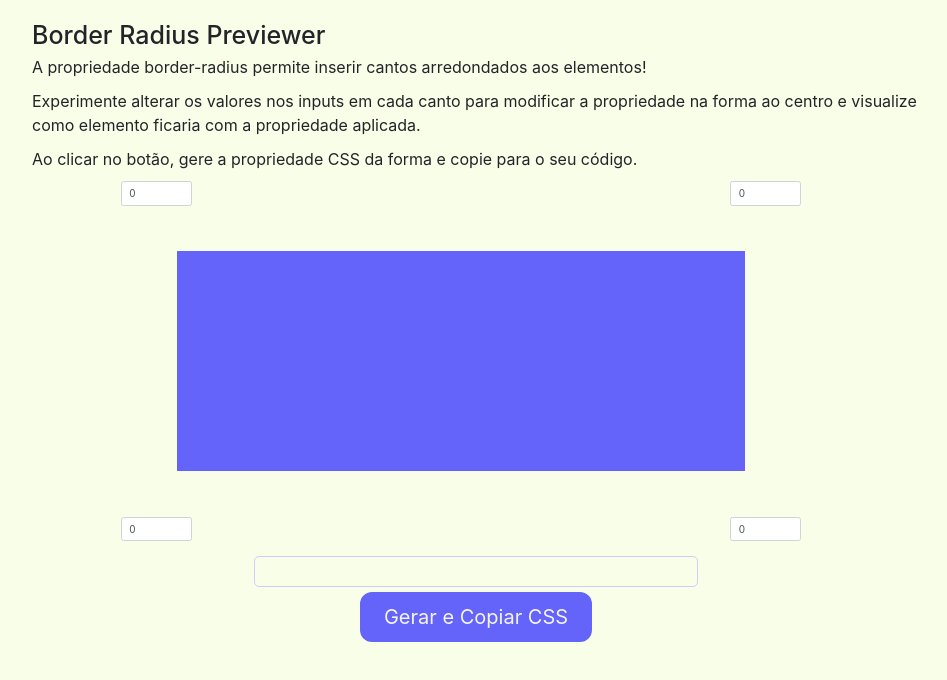
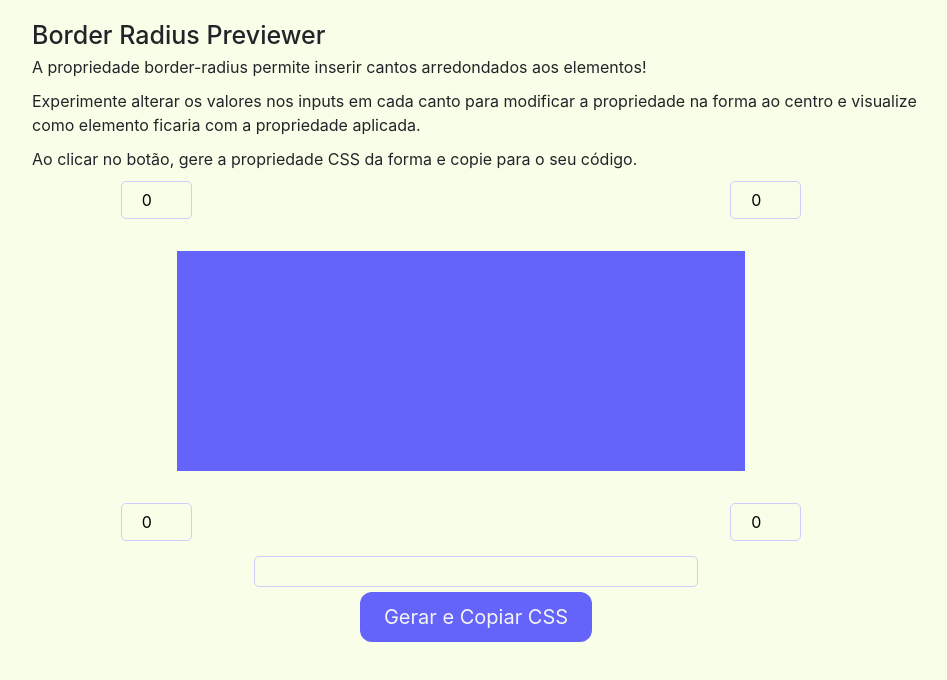
Before and after one commit to lucasmartins96/border-radius-previewer, a React (Create React App) app: page / in a window 1280 px wide. Shown: the top 680 px of the page, without its empty margins (164-1111 px from the left). Built offline with nearby package versions, Linux system fonts and the light colour scheme.

Commit message:
trocando o type do input de number pra text e retirando classe bootstrap

```diff
--- a/src/components/Input.jsx
+++ b/src/components/Input.jsx
@@ -1,4 +1,4 @@
-import React /* , { Component } */ from 'react';
+import React from 'react';
 import PropTypes from 'prop-types';
 import { connect } from 'react-redux';
 import changeSideBorder from '../redux/actions';
@@ -6,8 +6,7 @@ import changeSideBorder from '../redux/actions';
 function Input({ sideBorder, borderRadius, updateBorderRadius }) {
   return (
     <input
-      type="number"
-      className="form-control"
+      type="text"
       name={sideBorder}
       value={borderRadius[sideBorder]}
       onChange={({ target: { name, value } }) =>
```
